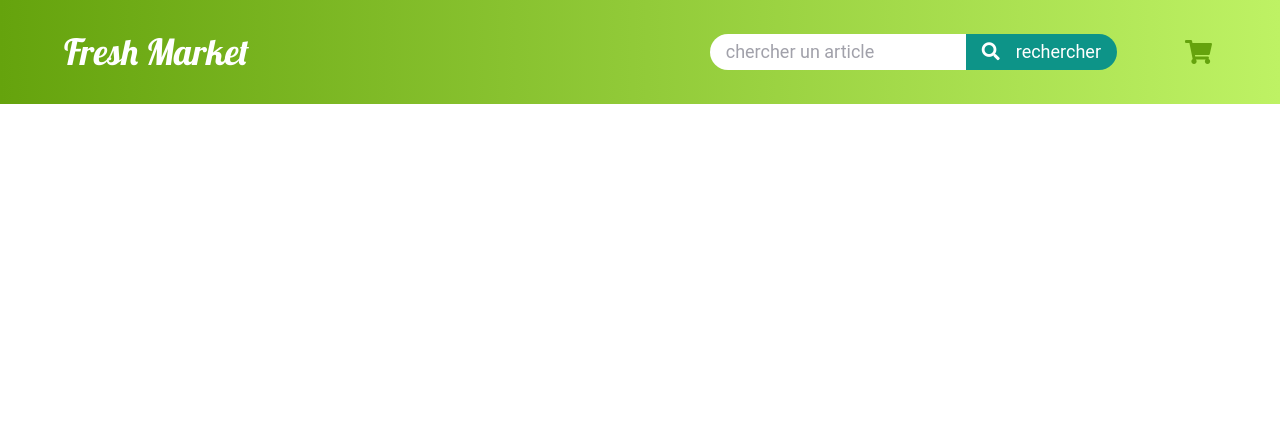
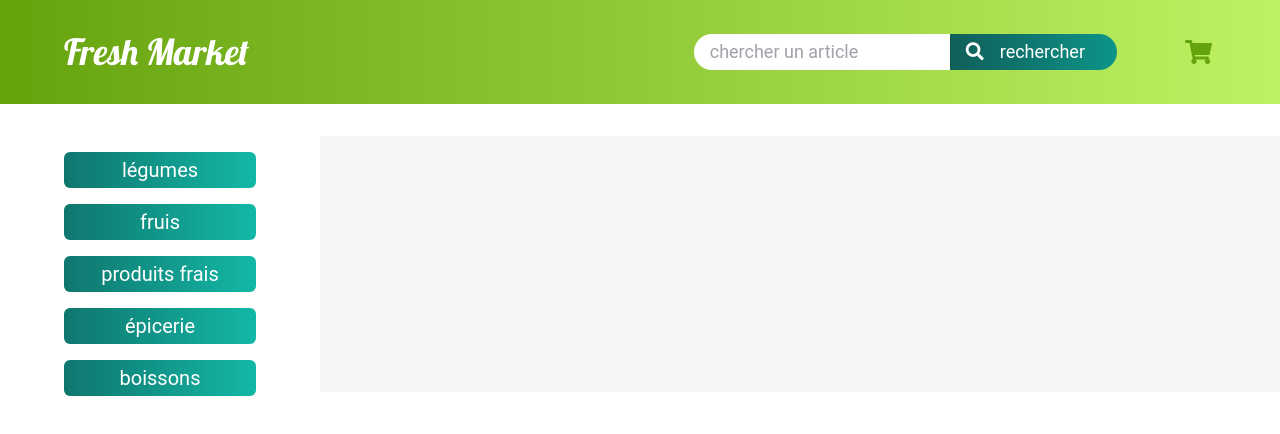
Before and after one commit to logic-fabric/fresh-market, a React (Create React App) app: page / in a window 1280 px wide. Shown: the top 434 px of the page. Built offline with nearby package versions, Linux system fonts and the light colour scheme.

Commit message:
feature: add SecondaryNav component

```diff
--- a/src/App.css
+++ b/src/App.css
@@ -12,3 +12,8 @@ html {
 *::after {
   box-sizing: inherit;
 }
+
+.content-wrapper {
+  max-width: 90rem;
+  margin: auto;
+}
--- a/src/App.jsx
+++ b/src/App.jsx
@@ -1,3 +1,4 @@
+import { SecondaryNav } from "./components/SecondaryNav/SecondaryNav";
 import { Header } from "./components/Header/Header";
 import "./App.css";
 
@@ -5,6 +6,13 @@ function App() {
   return (
     <div>
       <Header />
+
+      <main className="content-wrapper grid grid-cols-4">
+        <aside className="h-6 px-4 py-3">
+          <SecondaryNav />
+        </aside>
+        <div className="col-span-3 h-6 my-3 bg-neutral-100"></div>
+      </main>
     </div>
   );
 }
--- a/src/components/Header/Header.jsx
+++ b/src/components/Header/Header.jsx
@@ -17,7 +17,7 @@ export function Header() {
               aria-label="search"
             />
             <button
-              className="bg-secondary-600 px-2 py-sm text-white"
+              className="bg-gradient-to-r from-secondary-800 to-secondary-600 pl-2 pr-3 py-sm text-white"
               type="submit"
             >
               <i className="fas fa-search inline-block mr-2"></i>
--- /dev/null
+++ b/src/components/SecondaryNav/SecondaryNav.jsx
@@ -0,0 +1,28 @@
+import React from "react";
+
+export function SecondaryNav() {
+  const productsCategories = [
+    "légumes",
+    "fruis",
+    "produits frais",
+    "épicerie",
+    "boissons",
+  ];
+
+  return (
+    <nav>
+      <ul className="text-xl">
+        {productsCategories.map((category) => {
+          return (
+            <li
+              className="my-2 px-3 py-sm rounded-md text-white text-center bg-gradient-to-r from-secondary-700 to-secondary-500"
+              key={`cat-${category}`}
+            >
+              {category}
+            </li>
+          );
+        })}
+      </ul>
+    </nav>
+  );
+}
```
